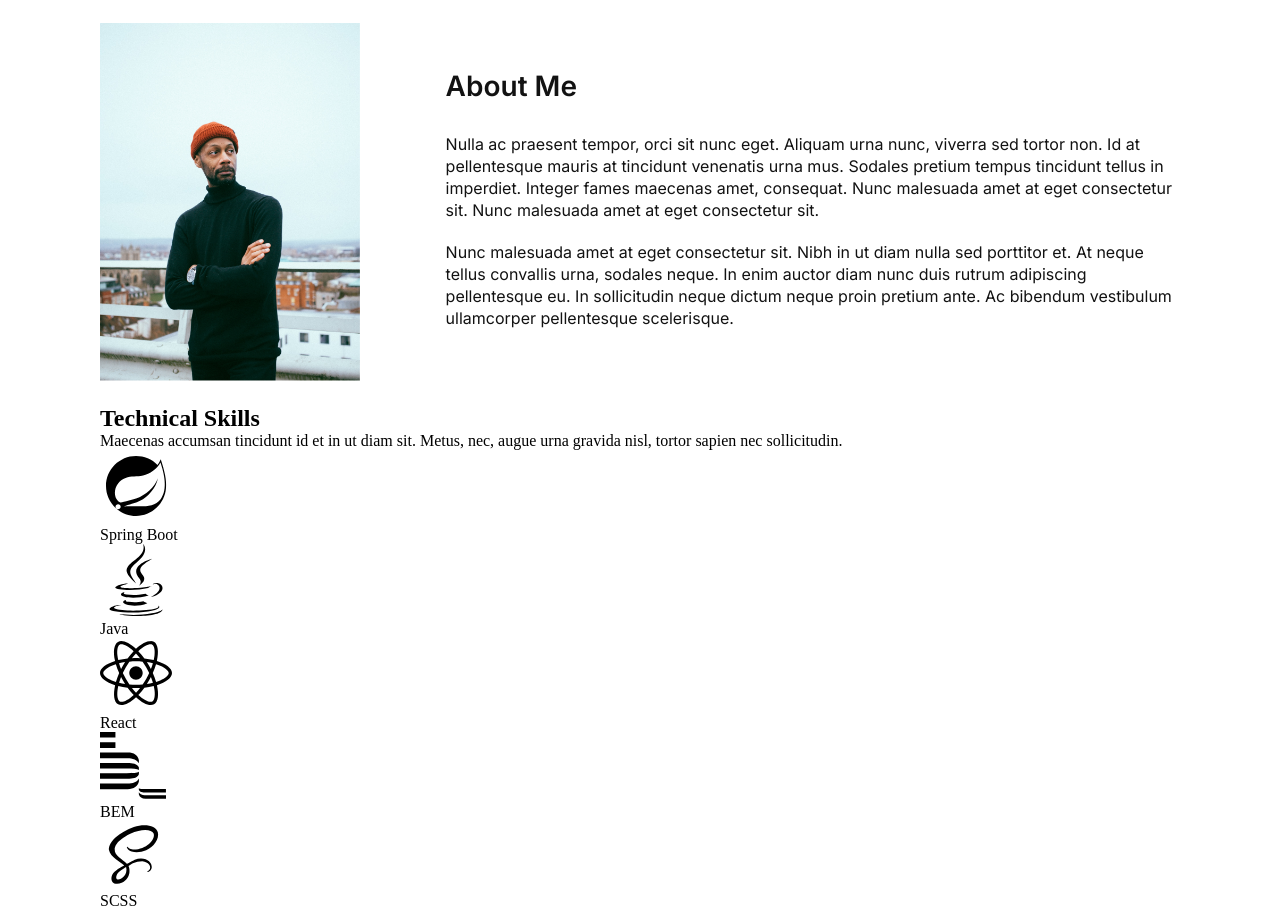
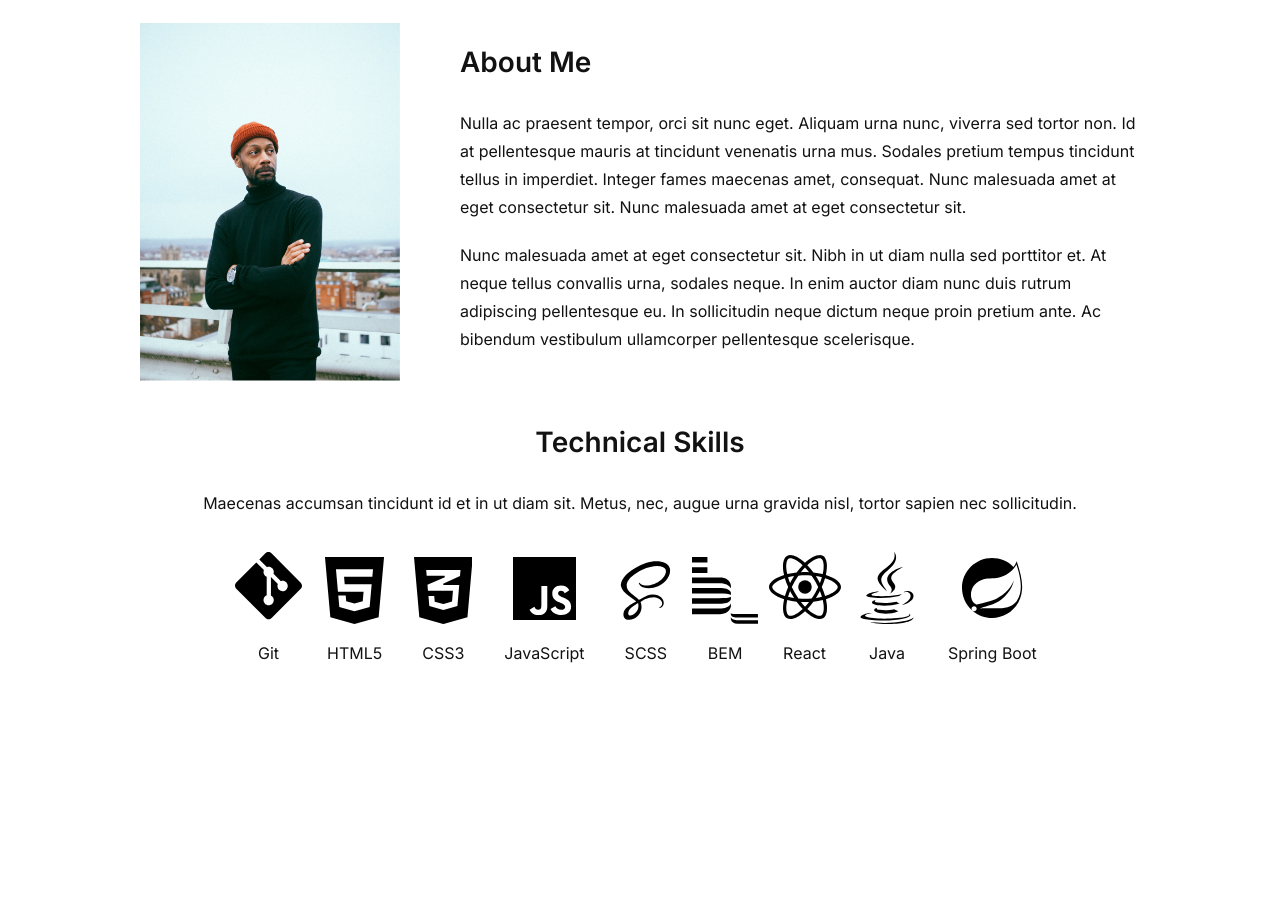
Before and after one commit to clee937/nology-coursework, a plain HTML site: page projects/web-portfolio/index.html in a window 1280 px wide. Shown: the part 477-1384 px from the top of the page. After the commit the page ends 1189 px from the top, so only its background shows below. Drawn offline with Linux system fonts and the light colour scheme.

Commit message:
revised the structure for technical skills section in index.html. created and added styles to _logo-panel.scss

```diff
--- a/projects/web-portfolio/index.html
+++ b/projects/web-portfolio/index.html
@@ -12,10 +12,8 @@
       <a href="#" class="navigation__logo">Cheryl Lee</a>
       <div class="navigation__link-container">
         <a href="#" class="navigation__link navigation__link--home">Home</a>
-        <a href="#" class="navigation__link navigation__link--about">About</a>
-        <a href="#" class="navigation__link navigation__link--projects"
-          >Projects</a
-        >
+        <a href="#" class="navigation__link">About</a>
+        <a href="#" class="navigation__link">Projects</a>
         <a href="#" class="navigation__link navigation__link--getintouch"
           >Get in Touch</a
         >
@@ -39,7 +37,7 @@
       </div>
     </header>
 
-    <main class="main">
+    <main class="main-container">
       <!-- About me -->
       <section class="about-me">
         <h2 class="about-me__heading">About Me</h2>
@@ -53,7 +51,7 @@
           </div>
           <div class="about-me__text-container">
             <h2 class="about-me__desktop-heading">About Me</h2>
-            <p class="about-me__paragraph about-me__paragraph--one">
+            <p class="about-me__paragraph">
               Nulla ac praesent tempor, orci sit nunc eget. Aliquam urna nunc,
               viverra sed tortor non. Id at pellentesque mauris at tincidunt
               venenatis urna mus. Sodales pretium tempus tincidunt tellus in
@@ -61,7 +59,7 @@
               amet at eget consectetur sit. Nunc malesuada amet at eget
               consectetur sit.
             </p>
-            <p class="about-me__paragraph about-me__paragraph--two">
+            <p class="about-me__paragraph">
               Nunc malesuada amet at eget consectetur sit. Nibh in ut diam nulla
               sed porttitor et. At neque tellus convallis urna, sodales neque.
               In enim auctor diam nunc duis rutrum adipiscing pellentesque eu.
@@ -82,8 +80,6 @@
 
         <!-- Logos -->
         <div class="technical-skills__logo-container">
-          <!-- Logos set 1 -->
-          <div class="technical-skills__logo-set">
           <div class="technical-skills__logo-and-text-container">
             <svg
               width="72"
@@ -99,7 +95,6 @@
             </svg>
             <p class="technical-skills__logo-text">Spring&nbsp;Boot</p>
           </div>
-
           <div class="technical-skills__logo-and-text-container">
             <svg
               width="72"
@@ -132,13 +127,8 @@
                 fill="black"
               />
             </svg>
-
             <p class="technical-skills__logo-text">React</p>
           </div>
-          </div>
-
-          <!-- Logo set 2 -->
-          <div class="technical-skills__logo-set">
           <div class="technical-skills__logo-and-text-container">
             <svg
               width="66"
@@ -161,7 +151,6 @@
             </svg>
             <p class="technical-skills__logo-text">BEM</p>
           </div>
-
           <div class="technical-skills__logo-and-text-container">
             <svg
               width="67"
@@ -175,7 +164,6 @@
                 fill="black"
               />
             </svg>
-
             <p class="technical-skills__logo-text">SCSS</p>
           </div>
           <div class="technical-skills__logo-and-text-container">
@@ -193,10 +181,6 @@
             </svg>
             <p class="technical-skills__logo-text">JavaScript</p>
           </div>
-          </div>
-
-          <!-- Logo set 3 -->
-          <div class="technical-skills__logo-set">
           <div class="technical-skills__logo-and-text-container">
             <svg
               width="58"
@@ -217,10 +201,8 @@
                 </clipPath>
               </defs>
             </svg>
-
             <p class="technical-skills__logo-text">CSS3</p>
           </div>
-
           <div class="technical-skills__logo-and-text-container">
             <svg
               width="67"
@@ -234,7 +216,6 @@
                 fill="black"
               />
             </svg>
-
             <p class="technical-skills__logo-text">HTML5</p>
           </div>
           <div class="technical-skills__logo-and-text-container">
@@ -257,9 +238,7 @@
                 </clipPath>
               </defs>
             </svg>
-
             <p class="technical-skills__logo-text">Git</p>
-            </div>
           </div>
         </div>
       </section>
--- /dev/null
+++ b/projects/web-portfolio/scss-modules/components/_logo-panel.scss
@@ -0,0 +1,64 @@
+@use "../_variables" as *;
+@use "../_fonts";
+
+.technical-skills {
+  .technical-skills__logo-container {
+    margin-top: 20px;
+    display: grid;
+    grid-template-columns: 1fr 1fr 1fr;
+    gap: 3px;
+  }
+
+  .technical-skills__logo-text {
+    font-family: $primary-font;
+    font-size: $mobile-paragraph-font-size;
+    line-height: $mobile-paragraph-line-height;
+    text-align: center;
+    padding: 10px 0;
+    color: $primary-color;
+  }
+
+  &__logo-and-text-container {
+    display: flex;
+    flex-direction: column;
+    justify-content: space-between;
+    align-items: center;
+    width: auto;
+  }
+
+  .technical-skills__logo-text {
+    padding: 10px;
+  }
+}
+
+@media screen and (min-width: 370px) {
+  .technical-skills {
+    padding: 0 40px;
+    .technical-skills__logo-container {
+      gap: 10px;
+    }
+  }
+}
+
+@media screen and (min-width: 900px) {
+  .technical-skills {
+    padding: 0 120px;
+
+    .technical-skills__logo-container {
+      display: flex;
+      flex-direction: row-reverse;
+      justify-content: space-evenly;
+      align-items: baseline;
+      padding: 0 120px;
+
+      &__logo-and-text-container {
+        padding-top: 20px;
+        margin: 10px;
+      }
+
+      .technical-skills__logo-text {
+        padding: 15px;
+      }
+    }
+  }
+}
--- a/projects/web-portfolio/styles.scss
+++ b/projects/web-portfolio/styles.scss
@@ -1,8 +1,8 @@
-// @use "./scss-modules/_variables" as *;
-// @use "./scss-modules/_fonts";
+@use "./scss-modules/_variables" as *;
 @use "./scss-modules/components/_nav-bar";
 @use "./scss-modules/components/_header";
 @use "./scss-modules/components/_about-me";
+@use "./scss-modules/components/_logo-panel";
 
 * {
   margin: 0;
@@ -13,12 +13,44 @@
 body {
   max-width: 1200px;
   min-width: 300px;
-  padding: 30px 40px;
   margin: 0 auto;
+  background-color: #ffffff;
+}
+
+.technical-skills {
+  padding: 0 15px;
+
+  &__heading {
+    font-family: $primary-font;
+    font-size: $mobile-sub-heading-font-size;
+
+    font-weight: 600;
+    text-align: center;
+    padding: 20px;
+    color: $primary-color;
+  }
+
+  &__paragraph {
+    font-family: $primary-font;
+    line-height: $mobile-paragraph-line-height;
+    text-align: center;
+    padding: 10px 20px;
+    color: $primary-color;
+  }
 }
 
 @media screen and (min-width: 768px) {
   body {
     padding: 30px 60px;
   }
+
+  .technical-skills {
+    &__heading {
+      font-size: $desktop-sub-heading-font-size;
+    }
+
+    &__paragraph {
+      padding: 10px 40px;
+    }
+  }
 }
```
Also changed, not shown: projects/web-portfolio/styles.css, 1 other file. Lines whose indentation alone changed are shown as unchanged.
